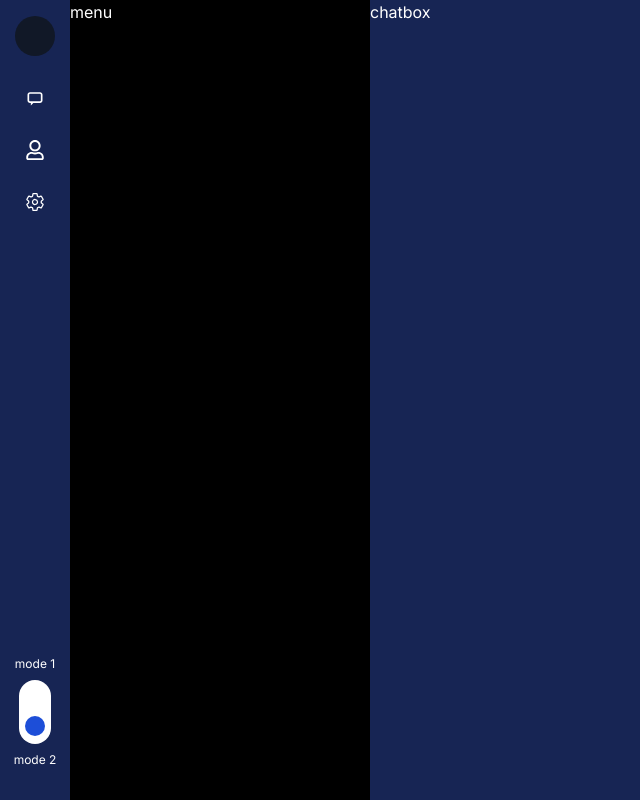
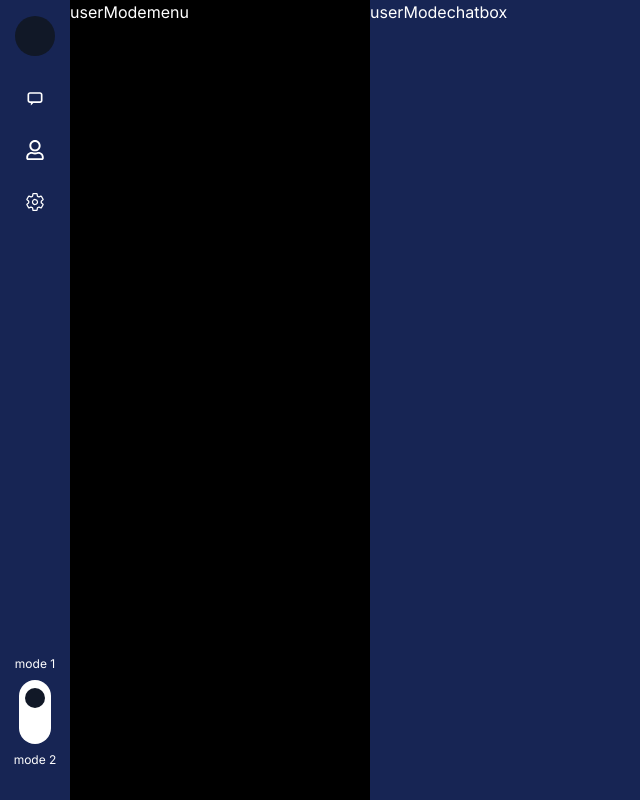
Before and after one commit to GENERATOR07/Cognimed, a Next.js app: page / in a window 1280 px wide. Shown: the whole page, without its empty margins (0-640 px from the left). Built offline with nearby package versions, Linux system fonts and the light colour scheme.

Commit message:
added mode context and hook

```diff
--- a/src/app/layout.tsx
+++ b/src/app/layout.tsx
@@ -1,6 +1,7 @@
 import type { Metadata } from "next";
 import { Inter } from "next/font/google";
 import "./globals.css";
+import { UserModeProvider } from "@/context/modeContext";
 
 
 const inter = Inter({ subsets: ["latin"] });
@@ -18,8 +19,9 @@ export default function RootLayout({
   return (
     <html lang="en">
       <body className={inter.className}>
-
+       <UserModeProvider>
           {children}
+       </UserModeProvider>
 
         </body>
     </html>
--- a/src/app/page.tsx
+++ b/src/app/page.tsx
@@ -1,3 +1,4 @@
+'use client'
 import ChatBox from "@/components/chat-box";
 import Menu from "@/components/menu";
 import Sidebar from "@/components/sidebar"
--- a/src/components/chat-box.tsx
+++ b/src/components/chat-box.tsx
@@ -1,7 +1,12 @@
+
+import { useUserMode } from '@/hooks/useMode'
 import React from 'react'
 
 export default function ChatBox() {
+  const {userMode}=useUserMode()
   return (
-    <div className="bg-blue-950 flex-1  ">chatbox</div>
+    <div className="bg-blue-950 flex-1  ">
+      {userMode?"userMode":"docs mode"}
+      chatbox</div>
   )
 }
--- a/src/components/menu.tsx
+++ b/src/components/menu.tsx
@@ -1,7 +1,11 @@
+import { useUserMode } from '@/hooks/useMode'
 import React from 'react'
 
 export default function Menu() {
+  const {userMode}=useUserMode()
   return (
-    <div className="bg-black w-[300px]">menu</div>
+    <div className="bg-black w-[300px]">
+       {userMode?"userMode":"docs mode"}
+      menu</div>
   )
 }
--- a/src/components/sidebar.tsx
+++ b/src/components/sidebar.tsx
@@ -4,16 +4,18 @@ import React, { useState } from 'react'
 import { TiMessage } from "react-icons/ti";
 import { IoSettingsOutline } from "react-icons/io5";
 import { FaRegUser } from "react-icons/fa";
+import { useUserMode } from '@/hooks/useMode';
+
 
 
 
 
 export default function Sidebar() {
-
-    const[userMode,setUserMode]=useState<boolean>(true)
-    const toggleMode=()=>{
-        setUserMode(v=>!v)
-    }
+   const {userMode,toggleUserMode}=useUserMode()
+    // const[userMode,setUserMode]=useState<boolean>(true)
+    // const toggleMode=()=>{
+    //     setUserMode(v=>!v)
+    // }
   return (
     <div className="bg-blue-950 w-[70px] flex flex-col justify-between pb-8 items-center">
 
@@ -26,10 +28,10 @@ export default function Sidebar() {
 
      <div className='flex flex-col items-center gap-2 '>
         <span className='text-xs'>mode 1</span>
-        <button onClick={toggleMode} className=' flex flex-col bg-white rounded-2xl p-2 gap-2 w-8 items-center'>
+        <button onClick={toggleUserMode} className=' flex flex-col bg-white rounded-2xl p-2 gap-2 w-8 items-center'>
 
-         <div className={`bg-gray-900 w-5 h-5 rounded-full ${userMode ? 'opacity-0' : 'opacity-100'} transition-all  duration-500`} ></div>
-         <div className={`bg-blue-700 w-5 h-5 rounded-full ${userMode ? 'opacity-100' : 'opacity-0'} transition-all  duration-500`} ></div>
+         <div className={`bg-gray-900 w-5 h-5 rounded-full ${userMode ? 'opacity-100' : 'opacity-0'} transition-all  duration-500`} ></div>
+         <div className={`bg-blue-700 w-5 h-5 rounded-full ${userMode ? 'opacity-0' : 'opacity-100'} transition-all  duration-500`} ></div>
         </button>
         <span className='text-xs'>mode 2</span>
      </div>
--- /dev/null
+++ b/src/context/modeContext.tsx
@@ -0,0 +1,27 @@
+'use client'
+import React, { createContext, useState } from 'react';
+
+interface UserModeContextType {
+  userMode: boolean;
+  toggleUserMode: () => void;
+}
+
+interface UserModeProviderProps {
+  children: React.ReactNode;
+}
+
+export const UserModeContext = createContext<UserModeContextType | undefined>(undefined);
+
+export const UserModeProvider: React.FC<UserModeProviderProps> = ({ children }) => {
+  const [userMode, setUserMode] = useState<boolean>(true);
+
+  const toggleUserMode = () => {
+    setUserMode((prevMode) => !prevMode);
+  };
+
+  return (
+    <UserModeContext.Provider value={{ userMode, toggleUserMode }}>
+      {children}
+    </UserModeContext.Provider>
+  );
+};
--- /dev/null
+++ b/src/hooks/useMode.tsx
@@ -0,0 +1,11 @@
+'use client'
+import { UserModeContext } from "@/context/modeContext";
+import { useContext } from "react";
+
+export const useUserMode = () => {
+    const context = useContext(UserModeContext);
+    if (!context) {
+      throw new Error('useUserMode must be used within a UserModeProvider');
+    }
+    return context;
+  };
```
